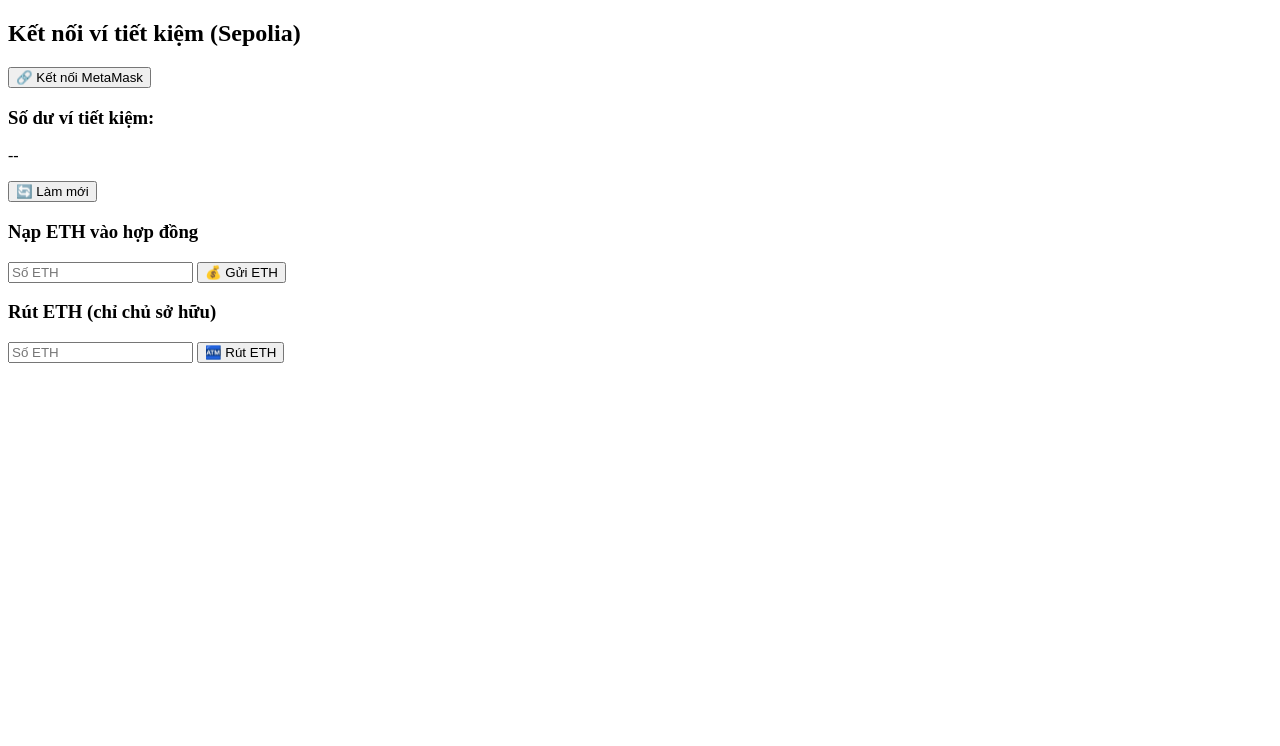
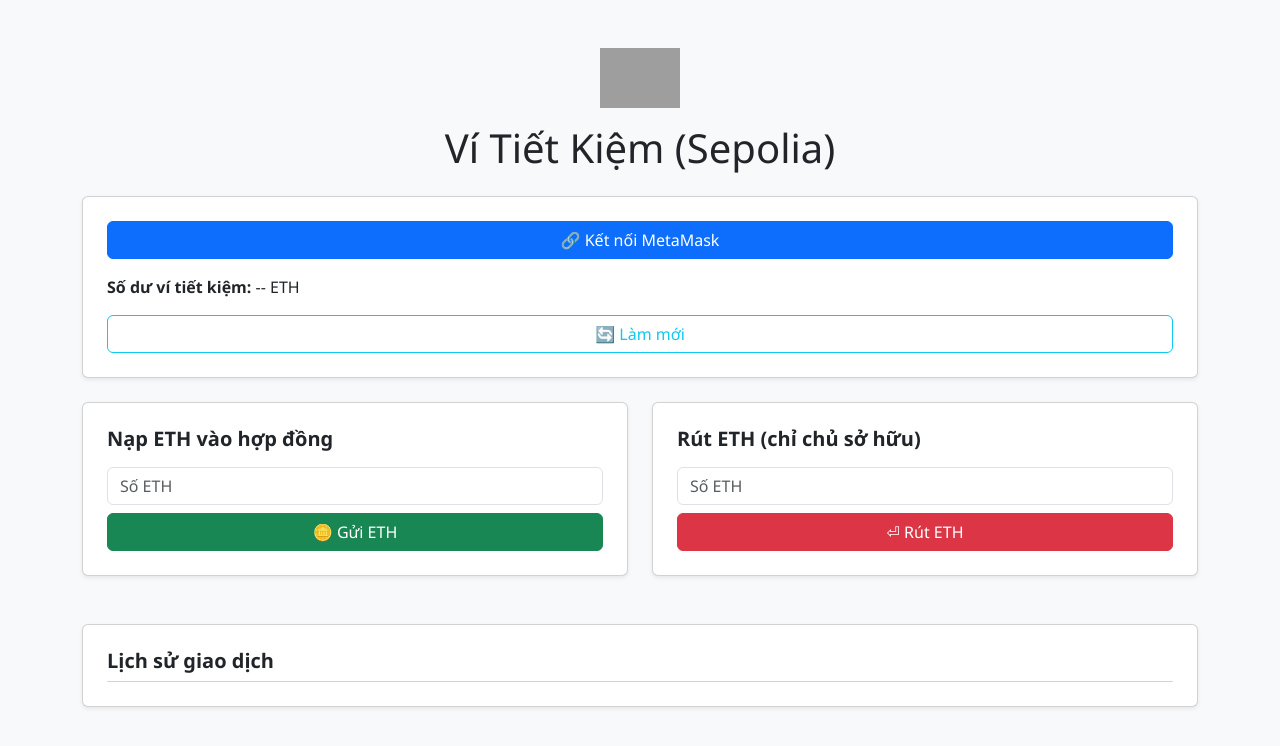
Before and after one commit to PHUPHU2310/vi_tiet_kiem, a plain HTML site: page index.html in a window 1280 px wide. Drawn offline with nearby package versions, Linux system fonts and the light colour scheme; grey boxes are pictures that could not be loaded.

Commit message:
Add files via upload

```diff
--- a/app.js
+++ b/app.js
@@ -1,72 +1,41 @@
-const contractAddress = "0xYourContractAddressHere"; // Thay bằng địa chỉ hợp đồng thật
-const abi = [
-  {
-    "inputs": [],
-    "stateMutability": "nonpayable",
-    "type": "constructor"
-  },
-  {
-    "inputs": [],
-    "name": "getBalance",
-    "outputs": [{ "internalType": "uint256", "name": "", "type": "uint256" }],
-    "stateMutability": "view",
-    "type": "function"
-  },
-  {
-    "inputs": [{ "internalType": "uint256", "name": "_amount", "type": "uint256" }],
-    "name": "withdraw",
-    "outputs": [],
-    "stateMutability": "nonpayable",
-    "type": "function"
-  },
-  {
-    "stateMutability": "payable",
-    "type": "receive"
-  }
-];
 
-let provider, signer, contract;
+let web3;
 
 async function connectWallet() {
-  if (!window.ethereum) {
+  if (window.ethereum) {
+    web3 = new Web3(window.ethereum);
+    await window.ethereum.request({ method: 'eth_requestAccounts' });
+    alert("Kết nối MetaMask thành công");
+  } else {
     alert("Vui lòng cài MetaMask!");
-    return;
   }
+}
 
-  provider = new ethers.providers.Web3Provider(window.ethereum);
-  await provider.send("eth_requestAccounts", []);
-  signer = provider.getSigner();
-  const account = await signer.getAddress();
-  document.getElementById("account").innerText = "Địa chỉ ví: " + account;
-  contract = new ethers.Contract(contractAddress, abi, signer);
+async function getBalance() {
+  const accounts = await web3.eth.getAccounts();
+  const balanceWei = await web3.eth.getBalance(accounts[0]);
+  const balanceEth = web3.utils.fromWei(balanceWei, 'ether');
+  document.getElementById("balance").innerText = parseFloat(balanceEth).toFixed(4);
+}
+
+async function depositETH() {
+  const accounts = await web3.eth.getAccounts();
+  const value = web3.utils.toWei(document.getElementById("depositAmount").value, 'ether');
+  await web3.eth.sendTransaction({ from: accounts[0], to: '0x0C85940906A6c957476ce75752DBBbdf3b66fBc9', value });
+  appendHistory(`Nạp ${document.getElementById("depositAmount").value} ETH`);
   getBalance();
 }
 
-async function getBalance() {
-  const balance = await contract.getBalance();
-  document.getElementById("balance").innerText = ethers.utils.formatEther(balance) + " ETH";
-}
-
-async function deposit() {
-  const amount = document.getElementById("depositAmount").value;
-  const tx = await signer.sendTransaction({
-    to: contractAddress,
-    value: ethers.utils.parseEther(amount)
-  });
-  await tx.wait();
-  alert("Gửi thành công!");
+async function withdrawETH() {
+  const accounts = await web3.eth.getAccounts();
+  const value = web3.utils.toWei(document.getElementById("withdrawAmount").value, 'ether');
+  appendHistory(`Rút ${document.getElementById("withdrawAmount").value} ETH`);
   getBalance();
 }
 
-async function withdraw() {
-  const amount = document.getElementById("withdrawAmount").value;
-  try {
-    const tx = await contract.withdraw(ethers.utils.parseEther(amount));
-    await tx.wait();
-    alert("Rút thành công!");
-    getBalance();
-  } catch (err) {
-    alert("Không thể rút: Có thể bạn không phải owner hoặc lỗi khác.");
-    console.error(err);
-  }
+function appendHistory(msg) {
+  const item = document.createElement("li");
+  item.className = "list-group-item";
+  item.innerText = `${new Date().toLocaleString()}: ${msg}`;
+  document.getElementById("history").prepend(item);
 }
--- a/index.html
+++ b/index.html
@@ -1,28 +1,51 @@
+
 <!DOCTYPE html>
-<html lang="en">
+<html lang="vi">
 <head>
-  <meta charset="UTF-8" />
-  <meta name="viewport" content="width=device-width, initial-scale=1.0"/>
+  <meta charset="UTF-8">
+  <meta name="viewport" content="width=device-width, initial-scale=1.0">
   <title>Ví Tiết Kiệm Cá Nhân</title>
+  <link href="https://cdn.jsdelivr.net/npm/bootstrap@5.3.0/dist/css/bootstrap.min.css" rel="stylesheet">
+  <link rel="stylesheet" href="style.css">
+  <script src="https://cdn.jsdelivr.net/npm/web3@latest/dist/web3.min.js"></script>
 </head>
-<body>
-  <h2>Kết nối ví tiết kiệm (Sepolia)</h2>
-  <button onclick="connectWallet()">🔗 Kết nối MetaMask</button>
-  <p id="account"></p>
+<body class="bg-light">
+  <div class="container py-5">
+    <div class="text-center mb-4">
+      <img src="https://cdn-icons-png.flaticon.com/512/1042/1042269.png" width="80"/>
+      <h1 class="mt-3">Ví Tiết Kiệm (Sepolia)</h1>
+    </div>
 
-  <h3>Số dư ví tiết kiệm:</h3>
-  <p id="balance">--</p>
-  <button onclick="getBalance()">🔄 Làm mới</button>
+    <div class="card p-4 shadow-sm mb-4">
+      <button class="btn btn-primary mb-3" onclick="connectWallet()">🔗 Kết nối MetaMask</button>
+      <p><strong>Số dư ví tiết kiệm:</strong> <span id="balance">--</span> ETH</p>
+      <button class="btn btn-outline-info" onclick="getBalance()">🔄 Làm mới</button>
+    </div>
 
-  <h3>Nạp ETH vào hợp đồng</h3>
-  <input id="depositAmount" type="number" placeholder="Số ETH" />
-  <button onclick="deposit()">💰 Gửi ETH</button>
+    <div class="row g-4">
+      <div class="col-md-6">
+        <div class="card p-4 shadow-sm">
+          <h5>Nạp ETH vào hợp đồng</h5>
+          <input type="number" id="depositAmount" placeholder="Số ETH" class="form-control my-2"/>
+          <button class="btn btn-success w-100" onclick="depositETH()">🪙 Gửi ETH</button>
+        </div>
+      </div>
 
-  <h3>Rút ETH (chỉ chủ sở hữu)</h3>
-  <input id="withdrawAmount" type="number" placeholder="Số ETH" />
-  <button onclick="withdraw()">🏧 Rút ETH</button>
+      <div class="col-md-6">
+        <div class="card p-4 shadow-sm">
+          <h5>Rút ETH (chỉ chủ sở hữu)</h5>
+          <input type="number" id="withdrawAmount" placeholder="Số ETH" class="form-control my-2"/>
+          <button class="btn btn-danger w-100" onclick="withdrawETH()">⏎ Rút ETH</button>
+        </div>
+      </div>
+    </div>
 
-  <script src="https://cdn.jsdelivr.net/npm/ethers/dist/ethers.min.js"></script>
+    <div class="card mt-5 p-4 shadow-sm">
+      <h5>Lịch sử giao dịch</h5>
+      <ul id="history" class="list-group list-group-flush"></ul>
+    </div>
+  </div>
+
   <script src="app.js"></script>
 </body>
 </html>
--- /dev/null
+++ b/style.css
@@ -0,0 +1,7 @@
+
+body {
+  font-family: 'Segoe UI', sans-serif;
+}
+.card h5 {
+  font-weight: 600;
+}
```
